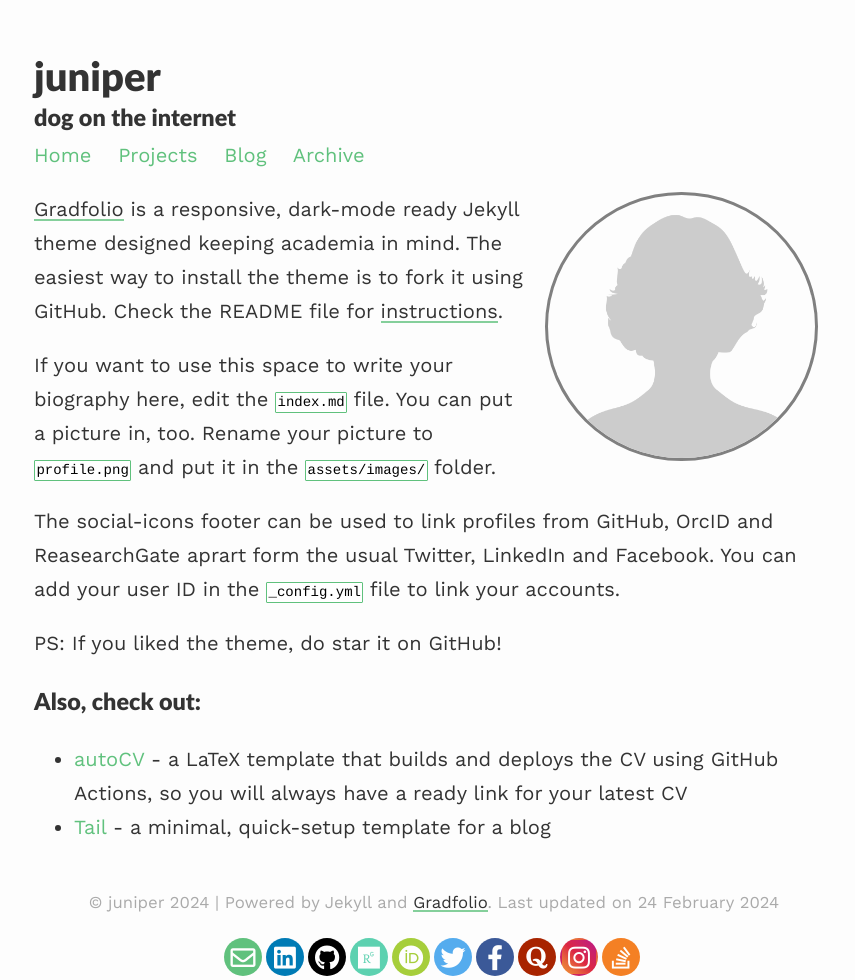
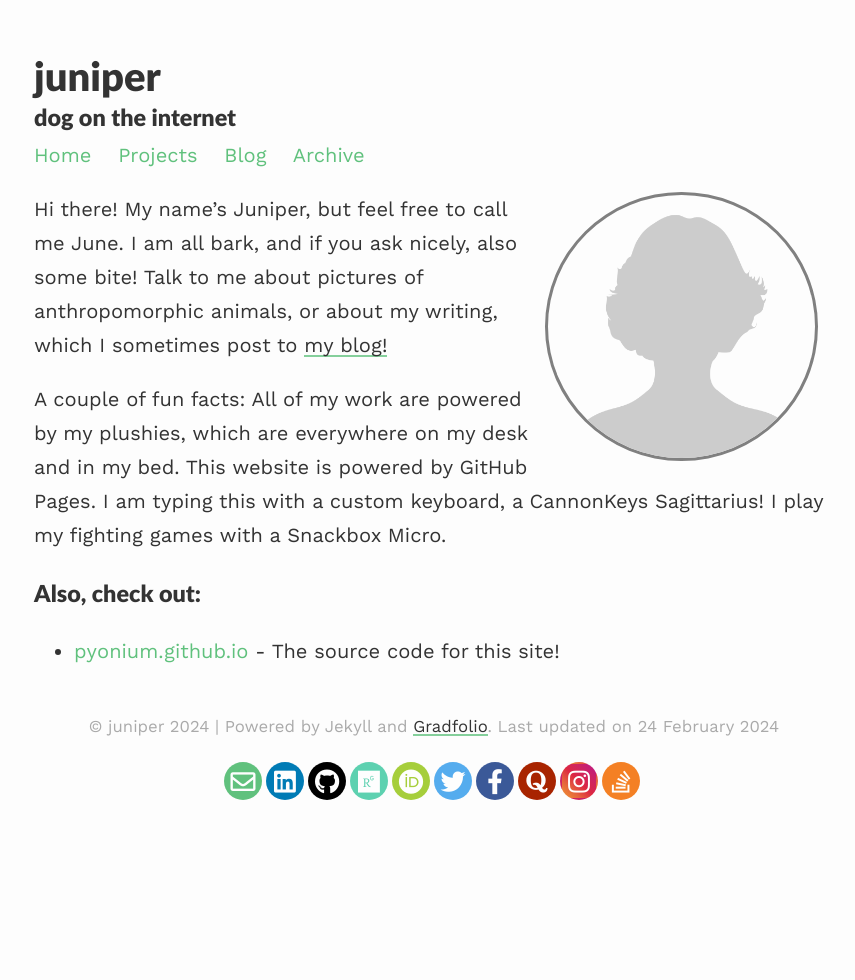
Before and after one commit to pyonium/pyonium.github.io, a Jekyll site: the page built from index.md, in a window 1280 px wide. Shown: the whole page, without its empty margins (206-1061 px from the left). Built offline with Jekyll 4.4.1, drawn with Linux system fonts in a browser that asks for light colours; nearby versions of some CDN libraries.

Commit message:
update index to customise it a little

```diff
--- a/index.md
+++ b/index.md
@@ -7,15 +7,10 @@ profile:
 published: true
 ---
 
-[Gradfolio](https://github.com/jitinnair1/gradfolio){:target="_blank"} is a responsive, dark-mode ready Jekyll theme designed keeping academia in mind. The easiest way to install the theme is to fork it using GitHub. Check the README file for [instructions](https://github.com/jitinnair1/gradfolio#installation){:target="_blank"}.
+Hi there! My name's Juniper, but feel free to call me June. I am all bark, and if you ask nicely, also some bite! Talk to me about pictures of anthropomorphic animals, or about my writing, which I sometimes post to [my blog!](https://ju.niper.me/blog/){:target="_blank"}
 
-If you want to use this space to write your biography here, edit the `index.md` file. You can put a picture in, too. Rename your picture to `profile.png` and put it in the `assets/images/` folder.
-
-The social-icons footer can be used to link profiles from GitHub, OrcID and ReasearchGate aprart form the usual Twitter, LinkedIn and Facebook. You can add your user ID in the `_config.yml` file to link your accounts.
-
-PS: If you liked the theme, do star it on GitHub!
+A couple of fun facts: All of my work are powered by my plushies, which are everywhere on my desk and in my bed. This website is powered by GitHub Pages. I am typing this with a custom keyboard, a CannonKeys Sagittarius! I play my fighting games with a Snackbox Micro.
 
 ### Also, check out:
 
-- [autoCV](https://github.com/jitinnair1/autocv) - a LaTeX template that builds and deploys the CV using GitHub Actions, so you will always have a ready link for your latest CV
-- [Tail](https://github.com/jitinnair1/tail) - a minimal, quick-setup template for a blog
+- [pyonium.github.io](https://github.com/pyonium/pyonium.github.io) - The source code for this site!
```
